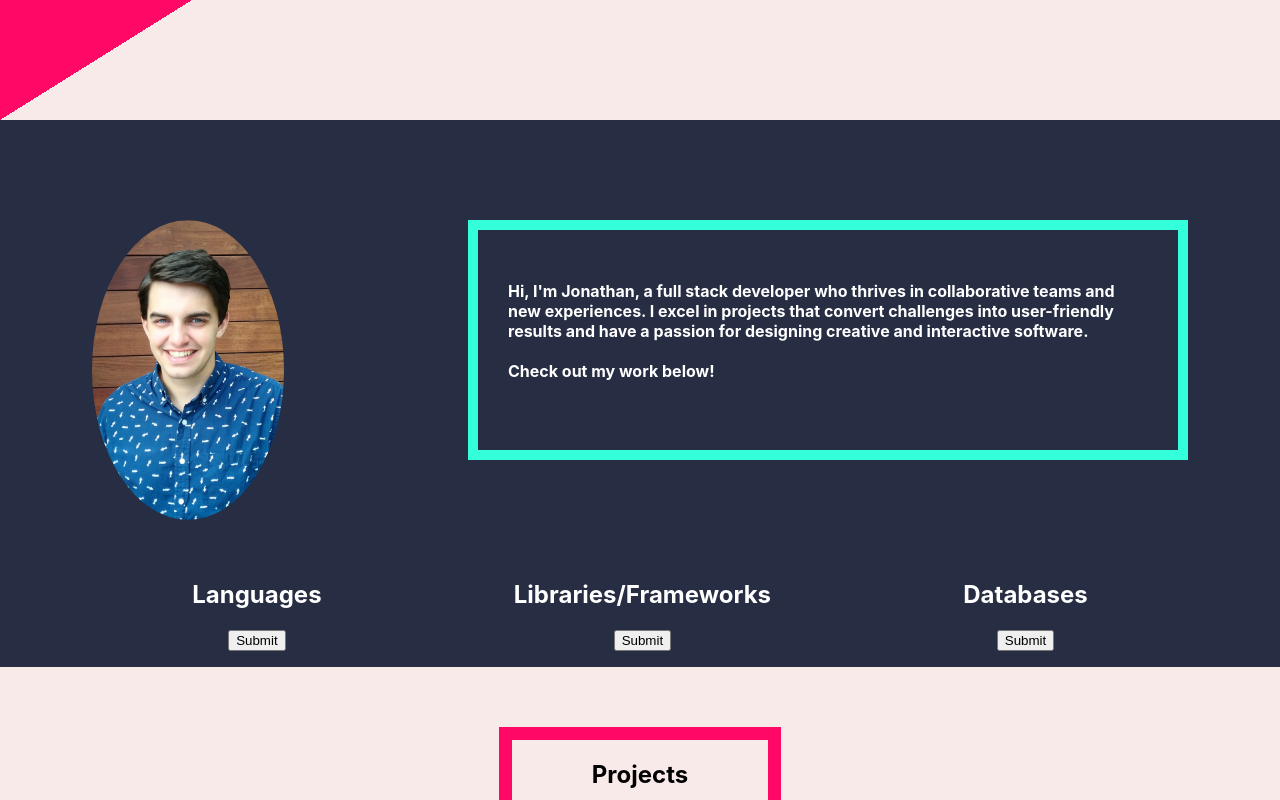
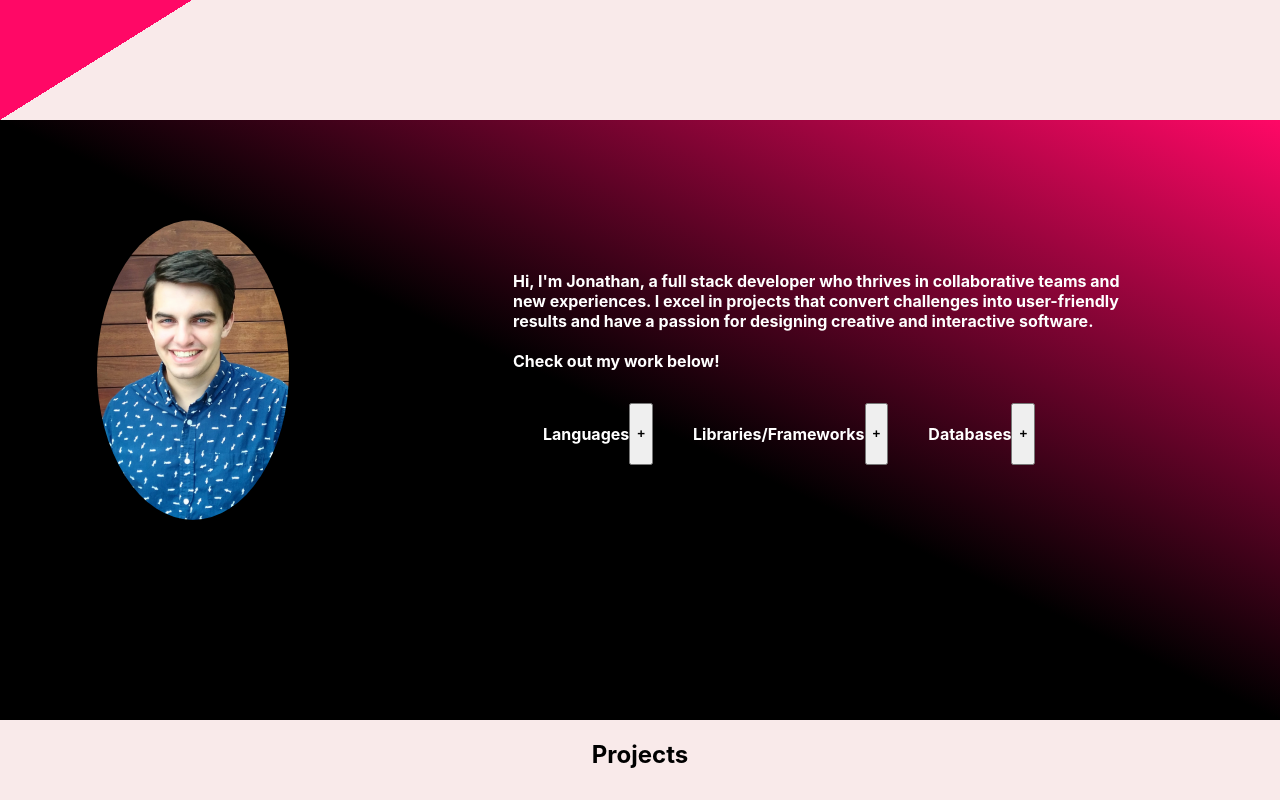
Before and after one commit to madmonkeyaudio-js/portfolio_hw, a React (Create React App) app: page / in a window 1280 px wide. Shown: the part 680-1480 px from the top of the page. Built offline with nearby package versions, Linux system fonts and the light colour scheme.

Commit message:
still fleshing out colors

```diff
--- a/src/App.css
+++ b/src/App.css
@@ -57,7 +57,9 @@ nav {
   top: 0;
   transition: top 0.6s;
   z-index: 1;
-  background-color: rgba(47, 61, 103, 0.927);
+  background-color: rgba(80, 47, 103, 0.927);
+  border-bottom-style: solid;
+  border-bottom-color: rgb(255, 255, 255);
 }
 
 .navbar--hidden {
@@ -106,14 +108,16 @@ h3 {
   text-align: center;
 }
 .profile-container {
-  background-color: rgba(39, 46, 67, 1);
+  background-color: rgb(249, 234, 234);
   color: white;
+  background-image:
+  linear-gradient(to bottom left, #FF0866, black 50%)
 }
 .about {
   padding: 100px 0px;
   display: flex;
   min-width: 100vw;
-  min-height: 30vh;
+  min-height: 50vh;
   text-align: left;
   justify-content: space-around;
 }
@@ -131,24 +135,30 @@ h3 {
   background-size: cover;
   background-repeat: no-repeat;
   border-radius: 50%;
+  box-shadow: 5px 10px black;
 }
 
 .about-text {
   max-width: 50vw;
-  border: 10px solid #33FFDA;
   padding: 30px;
 }
 
 .skills {
+  position: absolute;
   display: flex;
-  justify-content: space-evenly;
+  padding: 10px;
 }
 
+.skills-title {
+  display: flex;
+  padding: 0px 20px;
+}
 .skill-list {
   transition:all 1s ease;
 }
 
 .projects-container {
+  background-color: rgb(249, 234, 234);
   text-align: center;
 }
 
@@ -159,9 +169,9 @@ h3 {
 }
 
 .projects-title {
-  border: 13px solid #FF0866;
   width: 20vw;
-  margin: 60px auto;
+  margin: auto;
+  color: black;
 }
 .single-project {
   min-width: 20vw;
--- a/src/Content.jsx
+++ b/src/Content.jsx
@@ -22,10 +22,10 @@ class Content extends React.Component {
                     <Fade right>
                         <div className="about-text">
                             <About />
+                            <Skills />
                         </div>
                     </Fade>
                     </div>
-                    <Skills />
                 </div>
                 <div className="projects-container">
                     <div className="projects-title">
--- a/src/pages/Skills.jsx
+++ b/src/pages/Skills.jsx
@@ -72,8 +72,10 @@ class Skills extends React.Component {
         return (
             <div className="skills">
                 <div>
-                    <h2>Languages</h2>
-                    <input type="submit" onClick={this.handleClick1}/>
+                    <div className="skills-title">
+                        <h4>Languages</h4>
+                        <button onClick={this.handleClick1}><strong>+</strong></button>
+                    </div>
                     <div className="skill-list">
                         <ul>
                             {skillLanguage}
@@ -81,17 +83,21 @@ class Skills extends React.Component {
                     </div>
                 </div>
                 <div>
-                    <h2>Libraries/Frameworks</h2>
-                    <input type="submit" onClick={this.handleClick2}/>
+                    <div className="skills-title">
+                        <h4>Libraries/Frameworks</h4>
+                        <button onClick={this.handleClick2}><strong>+</strong></button>
+                    </div>
                         <div className="skill-list">
                             <ul>
-                                    {skillFrame}
+                                {skillFrame}
                             </ul>
                         </div>
                 </div>
                 <div>
-                    <h2>Databases</h2>
-                    <input type="submit" onClick={this.handleClick3}/>
+                    <div className="skills-title">
+                        <h4>Databases</h4>
+                        <button onClick={this.handleClick3}><strong>+</strong></button>
+                    </div>
                     <div className="skill-list">
                         <ul>
                             {skillDB}
```
Also changed, not shown: src/pages/Home.jsx (deleted, +0 -11 lines).
